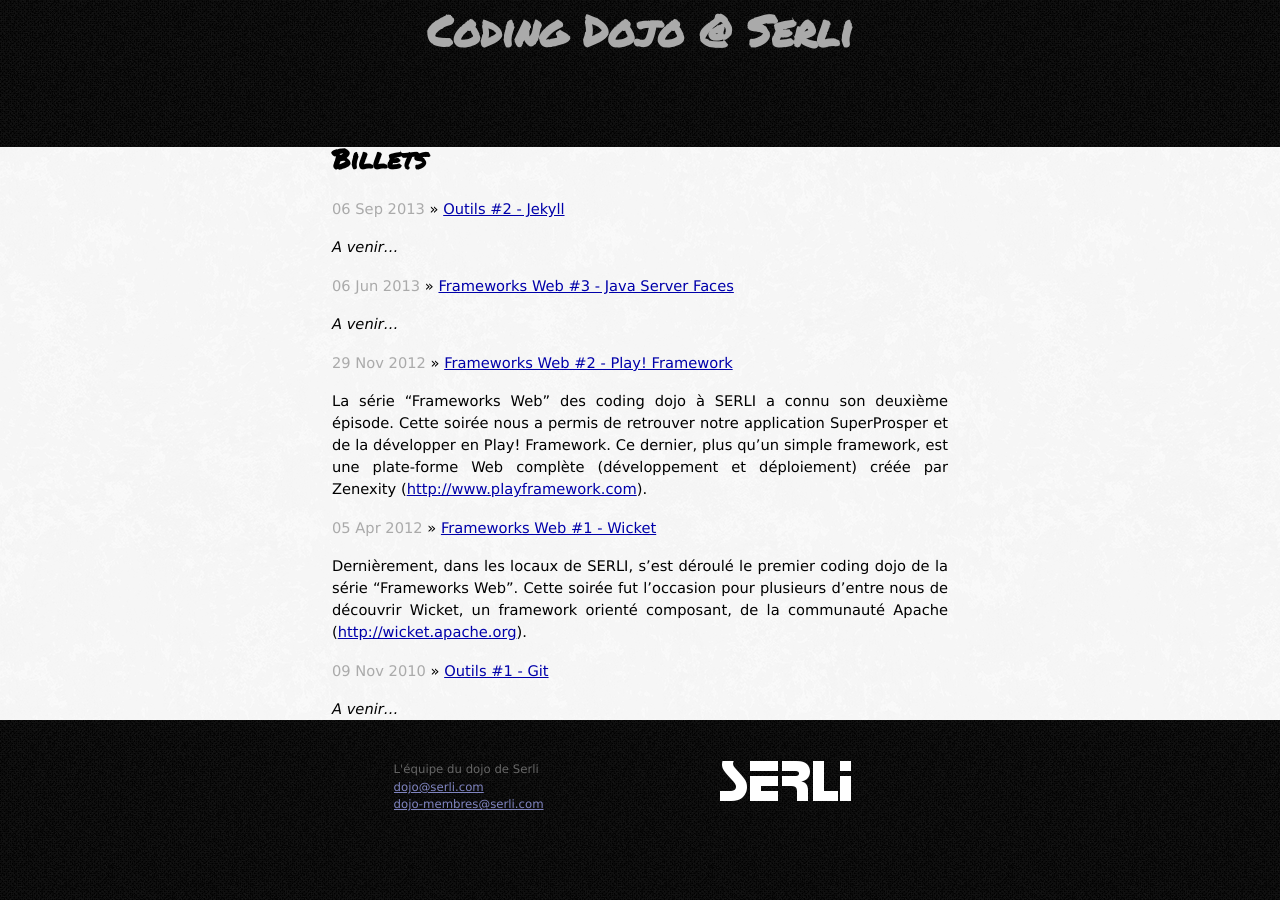
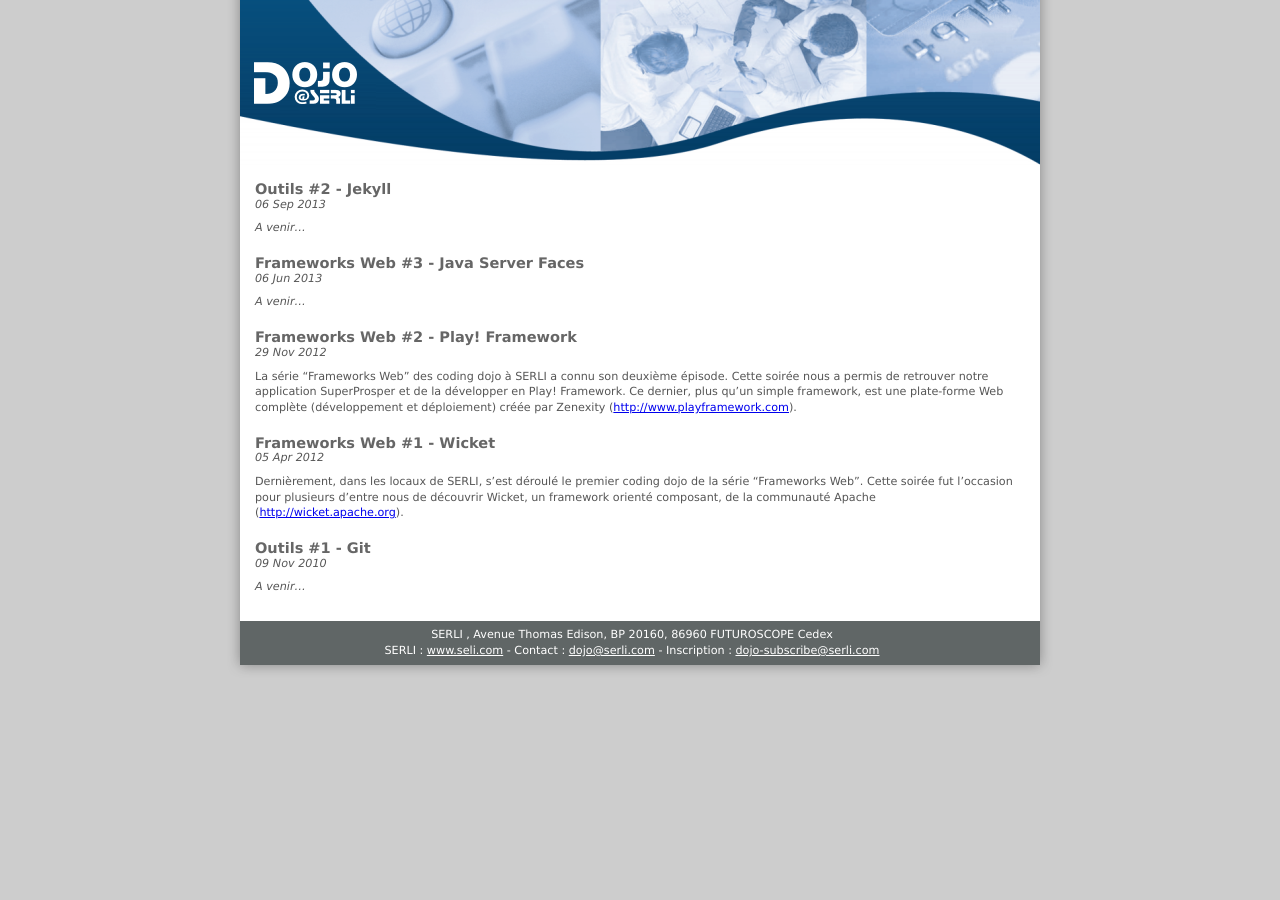
Before and after one commit to SerliDojo/serlidojo.github.io, a Jekyll site: the page built from index.html, in a window 1280 px wide. Built offline with Jekyll 4.4.1, drawn with Linux system fonts in a browser that asks for light colours; Markdown is read by kramdown in place of the engine named in the settings.

Commit message:
Style conforme au site SERLI

```diff
--- a/_layouts/default.html
+++ b/_layouts/default.html
@@ -16,32 +16,23 @@
 		<link href='http://fonts.googleapis.com/css?family=Permanent+Marker' rel='stylesheet' type='text/css'>
     </head>
     <body>
+	<div class="page">
 
-		<div class="header">
-		  <h1 class="title"><a href="/">{{ site.name }}</a></h1>
-		</div>
+		<a href="/"><div class="header"></div></a>
 
         <div class="container">
 			<div class="site">
-
                 {{ content }}
 			</div>
-        </div> <!-- /container -->
+        </div>
 
-		<div class="footer site">
-		  <div class="contact">
+		<div class="footer">
 			<p>
-			  L'équipe du dojo de Serli<br />
-			  <a href="mailto:dojo@serli.com">dojo@serli.com</a><br />
-			  <a href="mailto:dojo-membres@serli.com">dojo-membres@serli.com</a>
+				SERLI , Avenue Thomas Edison, BP 20160, 86960 FUTUROSCOPE Cedex<br>
+				SERLI : <a href="http://www.seli.com">www.seli.com</a> - Contact : <a href="mailto:dojo@serli.com">dojo@serli.com</a> - Inscription : <a href="mailto:dojo-subscribe@serli.com">dojo-subscribe@serli.com</a><br />
 			</p>
-		  </div>
-		  <div class="partner">
-			<p>
-			  <a href="http://www.serli.com/"><img src="{{ site.url }}/img/serli.png" /></a><br />
-			</p>
-		  </div>
 		</div>
 
+	</div>
     </body>
 </html>
--- a/_layouts/post.html
+++ b/_layouts/post.html
@@ -1,10 +1,10 @@
 ---
 layout: default
 ---
-<h2>{{ page.title }}</h2>
-<p class="meta">{{ page.date | date_to_string }}</p>
+<h1 class="post-title">{{ page.title }}</h1>
+<p class="meta post-info"">{{ page.date | date_to_string }}</p>
 
-<div class="post">
+<div class="post-content">
 {{ content }}
 </div>
 
--- a/css/main.css
+++ b/css/main.css
@@ -13,127 +13,78 @@
 html, body { height: 100%; }
 
 body {
-  background-color: #FFF;
-  font-family: "Verdana", sans-serif;;
-  font-size: 11pt;
-  text-align: center;
+  background: none repeat scroll 0 0 #CDCDCD;
+  color: #565656;
+  font: 0.7em/1.4em Verdana,Tahoma,Arial,sans-serif;
 }
 
-h1, h2, h3, h4, h5, h6 {
-  font-family: 'Permanent Marker', cursive;
-  font-size: 20pt;
+.page {
+  background: url("/img/background.png") repeat-y scroll center top rgba(0, 0, 0, 0);
+  width: 840px;
+  margin: 0 auto;
+  position: relative;
 }
 
-h1 { margin-bottom: 1em; }
-p { margin: 1em 0; }
+.header {
+	background: url("/img/header.png") no-repeat scroll left bottom rgba(0, 0, 0, 0);
+	height: 166px;
+	margin: 0 auto;
+	width: 800px;
+}
 
-a         { color: #00a; }
-a:hover   { color: #000; }
-a:visited { color: #a0a; }
+.footer {
+    background: url("/img/footer.png") no-repeat scroll center bottom rgba(0, 0, 0, 0);
+    clear: both;
+    margin-top: 20px;
+    padding: 0 0 14px;
+    width: 840px;
+}
+.footer p {
+    background: none repeat scroll 0 0 #606666;
+    color: #FFFFFF;
+    font-weight: normal;
+    margin: 0 auto;
+    padding: 6px 16px 6px 0;
+    text-align: center;
+    width: 784px;
+}.footer p a:link, #footer p a:visited {
+    color: #FFFFFF;
+    text-decoration: underline;
+}
+.footer p a:hover {
+    text-decoration: none;
+}
+
+.container {
+    margin: 0 auto 10px;
+    width: 770px;
+}
+
+h1 {
+    color: #666666;
+    font-size: 2em;
+    margin-top: 30px;
+    padding-left: 0;
+}
+
+h2 {
+    color: #666666;
+    font-size: 1.3em;
+    margin-top: 15px;
+    padding-left: 0;
+}
 
 /*****************************************************************************/
 /*
 /* Home
 /*
 /*****************************************************************************/
+
 ul.posts {
   list-style-type: none;
   margin-bottom: 2em;
 }
 
-ul.posts li {
-  line-height: 1.75em;
-}
-
-ul.posts span {
-  color: #aaa;
-  font-family: "Verdana", sans-serif;;
-  font-size: 11pt;
-}
-
-/*****************************************************************************/
-/*
-/* Site
-/*
-/*****************************************************************************/
-
-body {
-  background-image: url('../img/black_bg.png');
-}
-
-.container {
-  background-image: url('../img/white_bg.png');
-}
-
-.site {
-  text-align: justify;
-  width: 42em;
-  margin: 0em auto 2em;
-  line-height: 1.5em;
-}
-
-.header a {
-  font-weight: bold;
-  text-decoration: none;
-}
-
-.header h1.title {
-  display: inline-block;
-  margin-bottom: 2em;
-  font-size: 32pt;
-}
-
-.header h1.title a {
-  color: #aaa;
-}
-
-.header h1.title a:hover {
-  color: #000;
-}
-
-.header a.extra {
-  color: #aaa;
-  margin-left: 1em;
-}
-
-.header a.extra:hover {
-  color: #000;
-}
-
-.site .meta {
-  color: #aaa;
-}
-
-.footer {
-  font-size: 80%;
-  color: #666;
-  margin-top: 2em;
-  overflow: hidden;
-}
-
-.footer .partner {
-  float: right;
-  margin-right: 3em;
-}
-
-.footer .contact {
-  float: left;
-  margin-right: 3em;
-}
-
-.footer .contact a {
-  color: #8085C1;
-}
-
-.footer .rss {
-  margin-top: 1.1em;
-  margin-right: -.2em;
-  float: right;
-}
-
-.footer .rss img {
-  border: 0;
-}
 
 /*****************************************************************************/
 /*
@@ -141,34 +92,68 @@
 /*
 /*****************************************************************************/
 
-/* standard */
-.post pre {
-  border: 1px solid #ddd;
-  background-color: #eef;
-  padding: 0 .4em;
+.post-title a:link, .post-title a:visited {
+    color: #666666;
+    text-decoration: none;
+}
+.post-title a:hover {
+    text-decoration: underline;
 }
 
-.post ul, .post ol {
-  margin-left: 1.35em;
+.post-info {
+    font-style: italic;
 }
 
-.post code {
-  border: 1px solid #ddd;
-  background-color: #eef;
-  padding: 0 .2em;
+.post-content, .post-excerpt {
+    padding: 4px 0 0;
 }
-
-.post pre code {
-  border: none;
+.post-content p, .post-excerpt p {
+    padding: 4px 0;
 }
-
-/* terminal */
-.post pre.terminal {
-  border: 1px solid #000;
-  background-color: #333;
-  color: #FFF;
+.post-content strong, .post-excerpt strong {
 }
-
-.post pre.terminal code {
-  background-color: #333;
+.post-content acronym, .post-excerpt acronym {
+    border-bottom: 1px dashed #666666;
+    cursor: help;
 }
+.post-content pre, .post-excerpt pre {
+    background: none repeat scroll 0 0 #F5F5F5;
+    font: 1.1em 'courier new',courier,monospace;
+    margin: 6px 0;
+    padding: 10px 5px;
+}
+.post-content h3, .post-excerpt h3 {
+    color: #666666;
+    font-size: 1.2em;
+    padding: 4px 0;
+}
+.post-content h4, .post-excerpt h4 {
+    color: #666666;
+    font-size: 1.1em;
+    padding: 4px 0;
+}
+.post-content h5, .post-excerpt h5 {
+    color: #666666;
+    font-size: 1em;
+    padding: 4px 0;
+}
+.post-content ul, .post-excerpt ul {
+    margin: 0;
+    padding: 4px 0;
+}
+.post-content ul li, .post-excerpt ul li {
+    background: url("img/li.png") no-repeat scroll 0 5px rgba(0, 0, 0, 0);
+    padding: 1px 0 1px 10px;
+}
+.post-content ol, .post-excerpt ol {
+    margin: 0 0 0 28px;
+    padding: 4px 0;
+}
+.post-content ol li, .post-excerpt ol li {
+    padding: 1px 0;
+}
+.post-content blockquote, .post-excerpt blockquote {
+    border-left: 4px solid #CDCDCD;
+    margin: 4px 0 4px 5px;
+    padding: 0 5px;
+}
--- a/index.html
+++ b/index.html
@@ -1,14 +1,16 @@
 ---
 layout: default
-title: Your New Jekyll Site
+title: Coding Dojo @ Serli
 ---
 
 <div id="home">
-  <h1>Billets</h1>
   <ul class="posts">
     {% for post in site.posts %}
-      <li><span>{{ post.date | date_to_string }}</span> &raquo; <a href="{{ post.url }}">{{ post.title }}</a></li>
-		<p>{{ post.excerpt }}</p>
+	<li>
+		<h2 class="post-title"><a href="{{ post.url }}">{{ post.title }}</a></h2>
+		<p class="post-info">{{ post.date | date_to_string }}</p>
+		<div class="post-content">{{ post.excerpt }}</div>
+	</li>
     {% endfor %}
   </ul>
 </div>
```
Also changed, not shown: img/background.png (added), img/footer.png (added), img/header.png (added).
